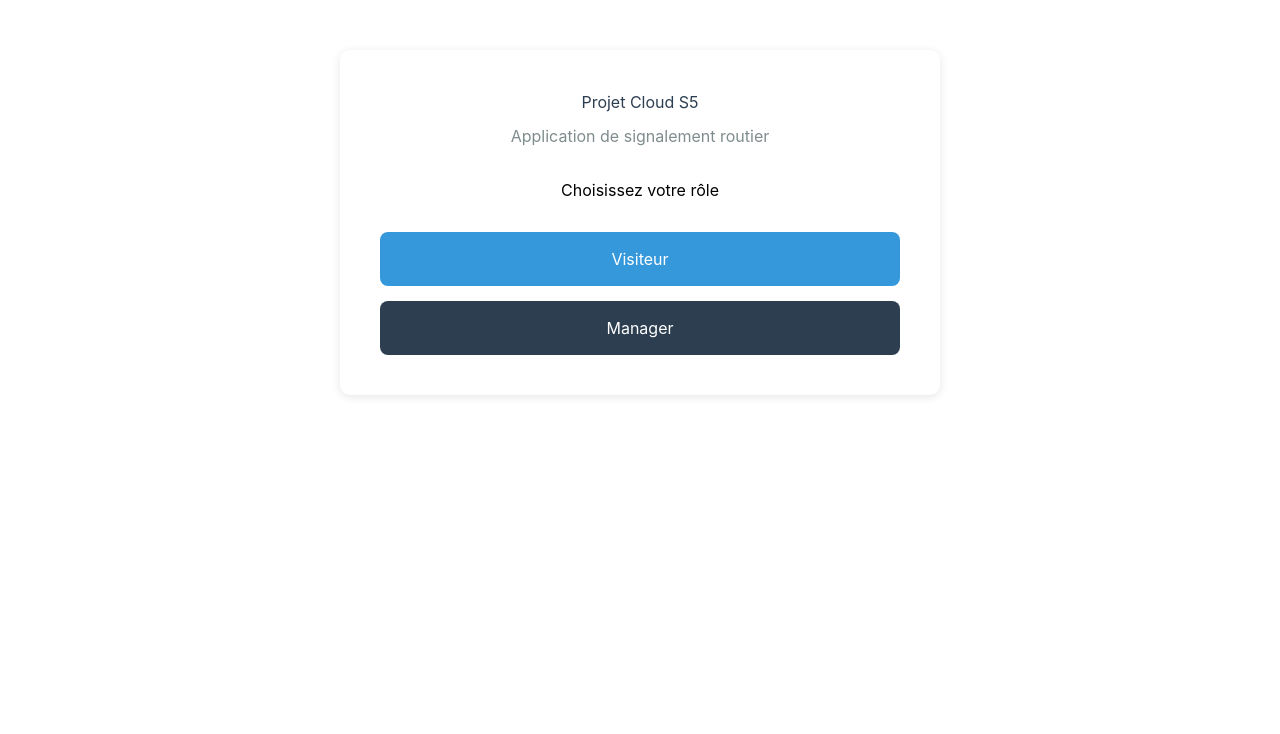
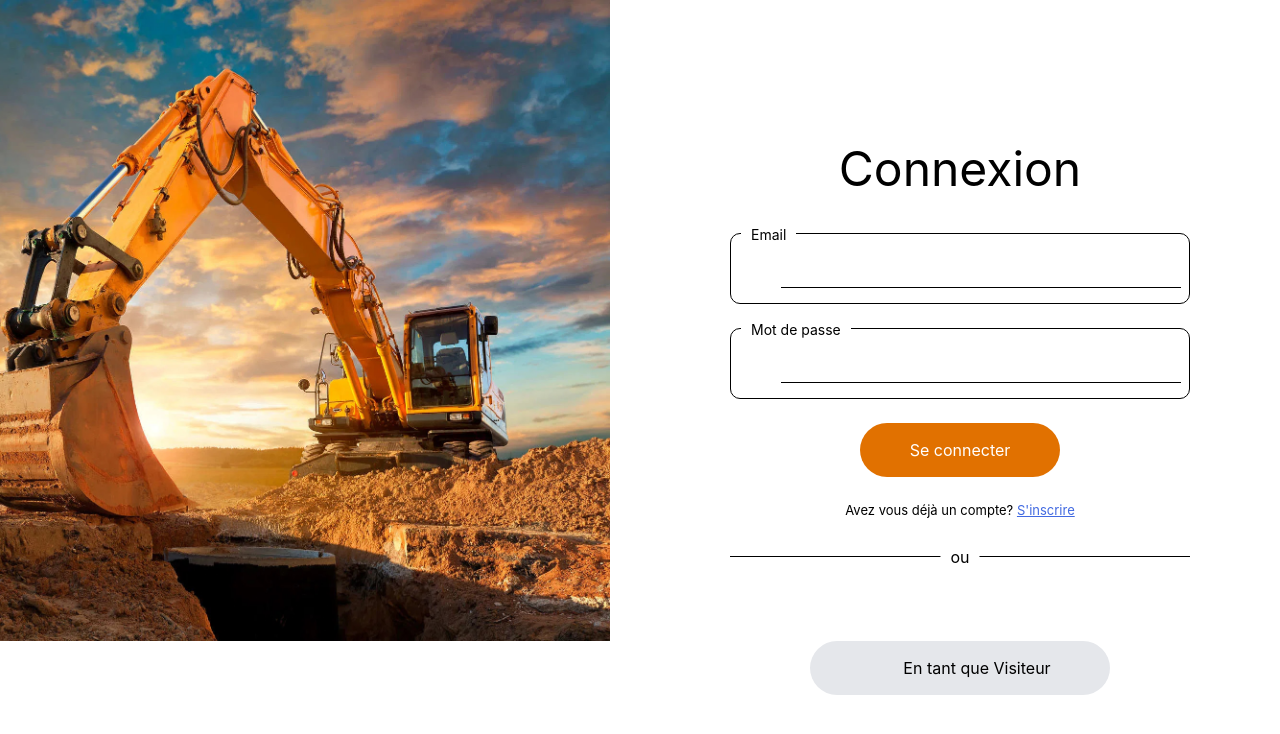
Before and after one commit to Mihary-Mandresy/cloud-s5-front, a Vue app: page / in a window 1280 px wide. Shown: the top 734 px of the page. Built offline with nearby package versions, Linux system fonts and the light colour scheme; some icons are missing.

Commit message:
finish integration

```diff
--- a/src/router/index.js
+++ b/src/router/index.js
@@ -10,12 +10,12 @@ import ModifSignalement from '@/views/manager/ModifSignalement.vue'
 
 const routes = [
   {
-    path: '/',
+    path: '/home',
     name: 'Home',
     component: Home
   },
   {
-    path: '/login',
+    path: '/',
     name: 'Login',
     component: Login
   },
--- a/src/views/Inscription.vue
+++ b/src/views/Inscription.vue
@@ -7,39 +7,41 @@
                     <h1 class="text-5xl text-center">Inscription</h1>
                 </div>
 
-                <form @submit.prevent="" class="form">
+                <form @submit.prevent="register" class="form">
 
                     <div class="form-group">
                         <span class="libelle">Nom</span>
                         <label for="nom">
                             <Icon width="20" icon="mdi:account-circle" />
                         </label>
-                        <input type="text" id="nom">
+                        <input v-model="nom"  type="text" id="nom">
                     </div>
                     <div class="form-group">
-                        <span class="libelle">Date de naissance</span>
+                        <span class="libelle">Email</span>
                         <label for="dtn">
-                            <Icon width="20" icon="mdi:calendar" />
+                            <Icon width="20" icon="mdi:email" />
                         </label>
-                        <input type="date" id="dtn">
+                        <input v-model="email" type="email" id="dtn">
                     </div>
                     <div class="form-group">
                         <span class="libelle">Mot de passe</span>
                         <label for="pwd">
                             <Icon width="20" icon="mdi:password" />
                         </label>
-                        <input type="mail" id="pwd">
+                        <input v-model="mot_de_passe" type="text" id="pwd">
                     </div>
 
-                    <div class="error">
-                        <p class="text-center  text-red-500">Lorem ipsum dolor sit amet consectetur adipisicing elit. Quos perferendis ab eligendi inventore tempora obcaecati rerum quod error itaque impedit?</p>
+                    <div class="error" v-if="errorMessage">
+                        <p class="text-center  text-red-500">
+                            {{ errorMessage }}
+                        </p>
                     </div>
 
                     <button class="bg-amber-600 btn btn-log">S'inscrire</button>
 
                     <div class="meta">
                         <span class="text-center ins">Avez vous déjà
-                            un compte? <RouterLink to="/login">Se connecter</RouterLink></span>
+                            un compte? <RouterLink to="/">Se connecter</RouterLink></span>
                         <div class="ou">
                             <hr>
                             <span>ou</span>
@@ -66,8 +68,114 @@
     </div>
 </template>
 
+
 <script setup>
-import { Icon } from '@iconify/vue';
+import { Icon } from '@iconify/vue'
+import { ref, computed } from 'vue'
+import { useRouter } from 'vue-router'
+import { host } from '../config.js'
+
+const router = useRouter()
+
+// Données du formulaire
+const nom = ref('')
+const email = ref('')
+const mot_de_passe = ref('')
+
+// États
+const loading = ref(false)
+const errorMessage = ref('')
+const successMessage = ref('')
+const fieldErrors = ref({})
+const passwordError = ref('')
+
+// Calculer la date maximale (au moins 18 ans)
+const maxDate = computed(() => {
+  const today = new Date()
+  const minAgeDate = new Date(today.getFullYear() - 18, today.getMonth(), today.getDate())
+  return minAgeDate.toISOString().split('T')[0]
+})
+
+// Validation des mots de passe
+const validatePasswords = () => {
+  if (mot_de_passe.value !== password_confirmation.value) {
+    passwordError.value = 'Les mots de passe ne correspondent pas'
+    return false
+  }
+
+  if (mot_de_passe.value.length < 6) {
+    passwordError.value = 'Le mot de passe doit contenir au moins 6 caractères'
+    return false
+  }
+
+  passwordError.value = ''
+  return true
+}
+
+// Fonction d'inscription
+const register = async () => {
+  // Réinitialiser les messages
+  errorMessage.value = ''
+  successMessage.value = ''
+  fieldErrors.value = {}
 
 
+
+  loading.value = true
+
+  try {
+    // Préparer les données pour l'API
+    const formData = {
+      email: email.value,
+      mot_de_passe: mot_de_passe.value,
+      nom: nom.value,
+    }
+
+    const response = await fetch(host.url.register, {
+      method: 'POST',
+      headers: {
+        'Content-Type': 'application/json',
+        'Accept': 'application/json'
+      },
+      body: JSON.stringify(formData)
+    })
+
+    const data = await response.json()
+
+    if (data.success) {
+      // Succès de l'inscription
+      successMessage.value = data.message || 'Inscription réussie !'
+
+      // Stocker le token et les informations utilisateur
+      if (data.token) {
+        localStorage.setItem('token', data.token)
+        localStorage.setItem('user', JSON.stringify(data.user))
+        localStorage.setItem('login_time', Date.now())
+        sessionStorage.setItem('auth_token', data.token)
+      }
+
+      // Redirection après un court délai
+      setTimeout(() => {
+          router.push('/manager')
+
+      }, 1500)
+
+    } else {
+      // Gestion des erreurs de validation
+      if (data.errors) {
+        fieldErrors.value = data.errors
+        errorMessage.value = 'Veuillez corriger les erreurs dans le formulaire'
+      } else if (data.message) {
+        errorMessage.value = data.message
+      } else {
+        errorMessage.value = 'Une erreur est survenue lors de l\'inscription'
+      }
+    }
+  } catch (error) {
+    console.error('Erreur lors de l\'inscription:', error)
+    errorMessage.value = 'Erreur de connexion au serveur. Veuillez réessayer.'
+  } finally {
+    loading.value = false
+  }
+}
 </script>
--- a/src/views/Login.vue
+++ b/src/views/Login.vue
@@ -24,25 +24,25 @@
           <h1 class="text-5xl text-center">Connexion</h1>
         </div>
 
-        <form @submit.prevent="" class="form">
+        <form @submit.prevent="login" class="form">
           <div class="form-group">
             <span class="libelle">Email</span>
             <label for="mail">
               <Icon width="20" icon="mdi:email" />
             </label>
-            <input type="mail" id="mail">
+            <input v-model="email" type="mail" id="mail" >
           </div>
           <div class="form-group">
             <span class="libelle">Mot de passe</span>
             <label for="pwd">
               <Icon width="20" icon="mdi:password" />
             </label>
-            <input type="mail" id="pwd">
+            <input v-model="password"  type="mail" id="pwd" @keyup.enter="login">
           </div>
 
-          <div class="error">
+          <div v-if="errorMessage" class="error">
             <p class="text-center  text-red-500">
-              Lorem ipsum dolor sit amet consectetur adipisicing elit. Quae similique ipsum consequuntur impedit sed?
+             {{ errorMessage }}
             </p>
           </div>
 
@@ -73,10 +73,10 @@
             </div>
           </div>
 
-          <button class="btn bg-gray-200 view">
+          <RouterLink to="/visiteur" class="btn bg-gray-200 view">
             <Icon icon="mdi:eye" />
             En tant que Visiteur
-          </button>
+          </RouterLink>
         </form>
       </div>
     </div>
@@ -86,8 +86,9 @@
 
 <script setup>
 import { Icon } from '@iconify/vue'
-import { ref, computed, onMounted } from 'vue'
+import { ref, onMounted } from 'vue'
 import { useRouter, useRoute } from 'vue-router'
+import { host } from '../config.js' // Assurez-vous que le chemin est correct
 
 const router = useRouter()
 const route = useRoute()
@@ -95,61 +96,73 @@ const route = useRoute()
 const email = ref('')
 const password = ref('')
 const errorMessage = ref('')
-const selectedRole = ref('user')
-
-const roleText = computed(() => {
-  return selectedRole.value === 'manager' ? 'Manager' : 'Utilisateur'
-})
+const loading = ref(false)
 
 onMounted(() => {
-  selectedRole.value = route.query.role || 'user'
-  // Pré-remplir pour la démo (à retirer en production)
-  if (selectedRole.value === 'manager') {
-    email.value = 'admin@example.com'
-    password.value = 'admin123'
-  } else {
-    email.value = 'user@example.com'
-    password.value = 'user123'
-  }
+  // Optionnel: Pré-remplir pour les tests (à retirer en production)
+  // email.value = 'test@example.com'
+  // password.value = 'password123'
 })
 
 const login = async () => {
   errorMessage.value = ''
 
+  // Validation des champs
   if (!email.value || !password.value) {
     errorMessage.value = 'Veuillez remplir tous les champs'
     return
   }
 
-  // TODO: Remplacer par un vrai appel API
-  // const response = await fetch('/api/login', {
-  //   method: 'POST',
-  //   headers: { 'Content-Type': 'application/json' },
-  //   body: JSON.stringify({ email: email.value, password: password.value })
-  // })
+  // Validation de l'email
+  const emailRegex = /^[^\s@]+@[^\s@]+\.[^\s@]+$/
+  if (!emailRegex.test(email.value)) {
+    errorMessage.value = 'Veuillez entrer un email valide'
+    return
+  }
 
-  // Simulation pour l'instant
+  loading.value = true
+
   try {
-    // Mock authentication
-    const mockToken = 'mock-jwt-token-' + Date.now()
-    localStorage.setItem('token', mockToken)
-    localStorage.setItem('userEmail', email.value)
-    localStorage.setItem('userRole', selectedRole.value)
-    localStorage.setItem('tokenExpiration', Date.now() + 3600000) // 1 heure
+    const response = await fetch(host.url.login, {
+      method: 'POST',
+      headers: {
+        'Content-Type': 'application/json',
+        'Accept': 'application/json'
+      },
+      body: JSON.stringify({
+        email: email.value,
+        password: password.value
+      })
+    })
 
-    // Redirection selon le rôle
-    if (selectedRole.value === 'manager') {
-      router.push('/manager/dashboard')
+    const data = await response.json()
+
+    if (data.success) {
+      // Stockage du token et des informations utilisateur
+      localStorage.setItem('token', data.token)
+      localStorage.setItem('token_type', data.token_type)
+      localStorage.setItem('token_expires_in', data.expires_in)
+      localStorage.setItem('user', JSON.stringify(data.user))
+      localStorage.setItem('login_time', Date.now())
+
+      // Stockage du token pour les futures requêtes API
+      sessionStorage.setItem('auth_token', data.token)
+
+      // Redirection vers la page d'accueil
+      router.push('/manager')
     } else {
-      router.push('/') // TODO: route utilisateur
+      errorMessage.value = data.message || 'Identifiants incorrects'
     }
   } catch (error) {
-    errorMessage.value = 'Erreur de connexion'
+    console.error('Erreur de connexion:', error)
+    errorMessage.value = 'Erreur de connexion au serveur. Veuillez réessayer.'
+  } finally {
+    loading.value = false
   }
 }
 
-const goBack = () => {
-  router.push('/')
+const goToHome = () => {
+  router.push('/home')
 }
 </script>
 
```
